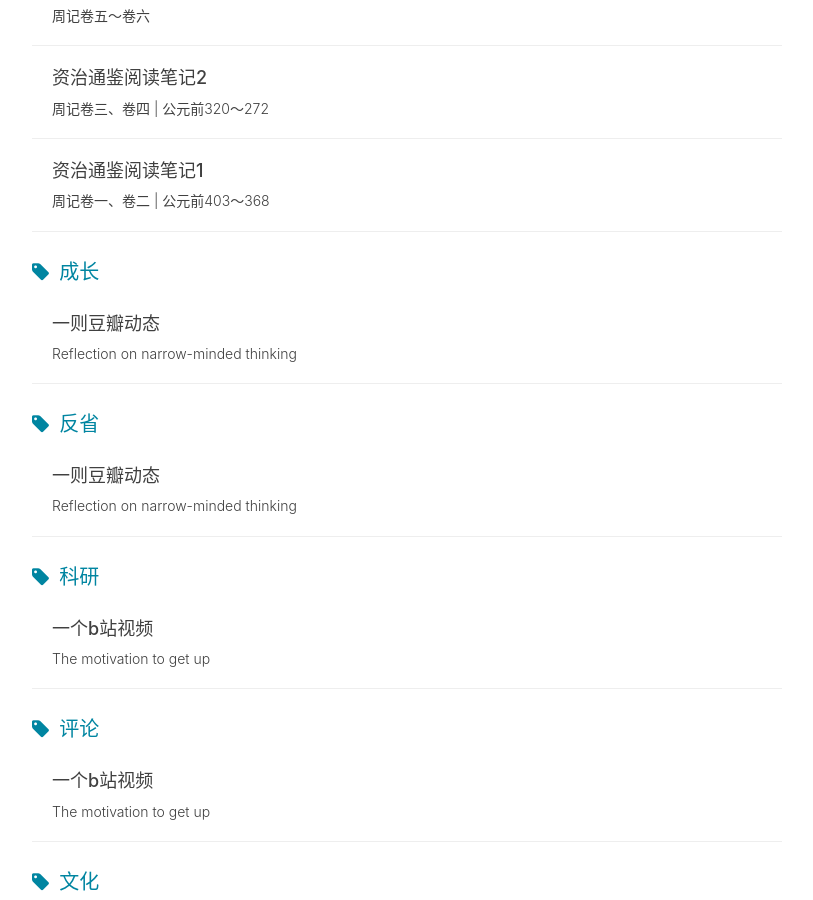
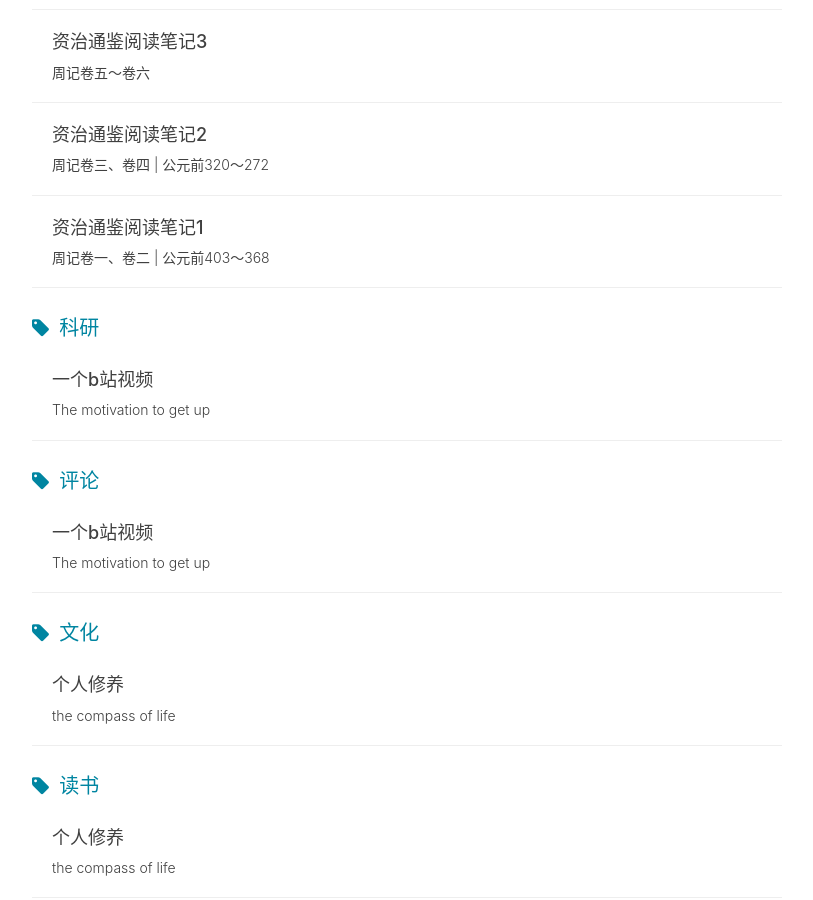
Before and after one commit to chensong212/chensong212.github.io, a Jekyll site: the page built from tags.html, in a window 1280 px wide and 900 px high, scrolled down 10478 px. Shown: the whole window, without its empty margins (233-1046 px from the left). Built offline with Jekyll 4.4.1, drawn with Linux system fonts in a browser that asks for light colours; nearby versions of some CDN libraries; comment, search, counter and statistics services are not loaded; some of the changed text lies outside the part shown.

Commit message:
Update 2021-09-28-OpenMind.md

```diff
--- a/_posts/2021-09-28-OpenMind.md
+++ b/_posts/2021-09-28-OpenMind.md
@@ -7,8 +7,7 @@
 header-img:
 catalog: true
 tags:
-    - 成长
-    - 反省
+    - 随写记录
 
 ---
 
```
